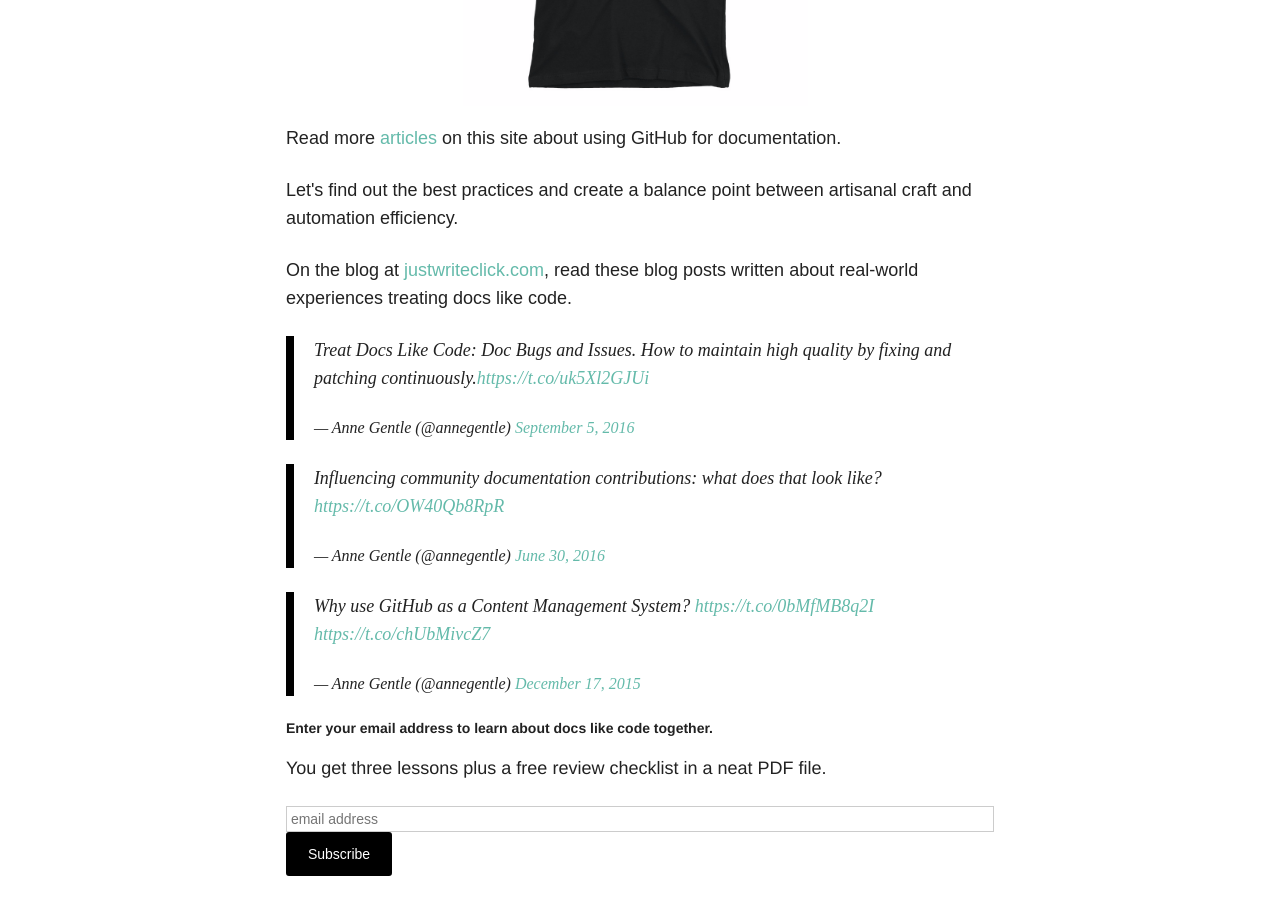
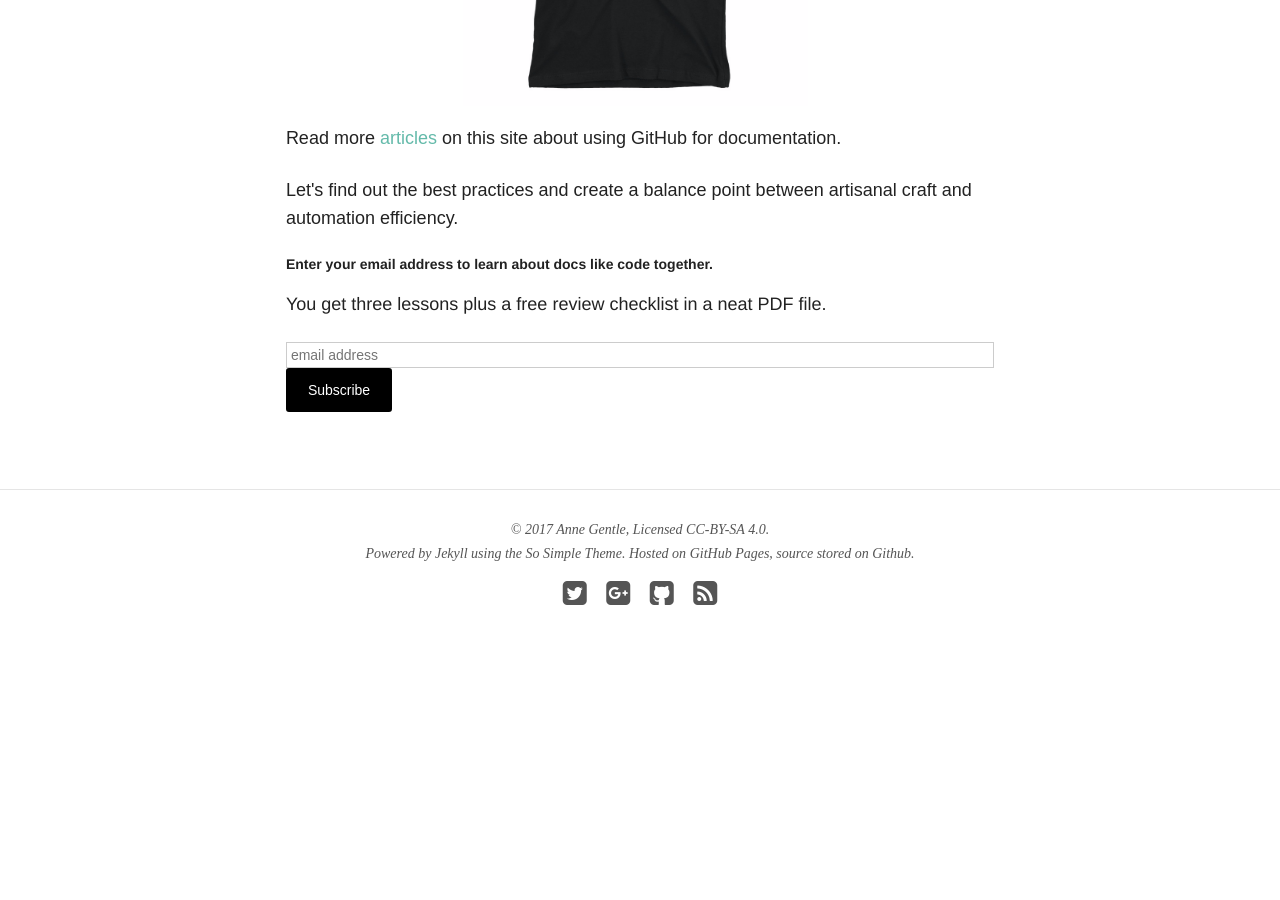
Before and after one commit to justwriteclick/docslikecode, a Jekyll site: the page built from index.html, in a window 1280 px wide and 900 px high, scrolled down 1236 px. Built offline with Jekyll 4.4.1, drawn with Linux system fonts in a browser that asks for light colours; nearby versions of some CDN libraries; comment, search, counter and statistics services are not loaded; after the commit the page ends 1941 px from its top, so only the background shows below that.

Commit message:
Remove tweets with http links

```diff
--- a/index.html
+++ b/index.html
@@ -24,13 +24,5 @@ using GitHub for documentation.</p>
 Let's find out the best practices and create a balance point between artisanal craft and automation efficiency.
 </p>
 
-<p>On the blog at <a href="https://justwriteclick.com">justwriteclick.com</a>, read these blog posts written about real-world experiences treating docs like code.</p>
-
-<blockquote class="twitter-tweet" data-lang="en"><p lang="en" dir="ltr">Treat Docs Like Code: Doc Bugs and Issues. How to maintain high quality by fixing and patching continuously.<a href="https://t.co/uk5Xl2GJUi">https://t.co/uk5Xl2GJUi</a></p>&mdash; Anne Gentle (@annegentle) <a href="https://twitter.com/annegentle/status/772616615623925760">September 5, 2016</a></blockquote>
-<script async src="//platform.twitter.com/widgets.js" charset="utf-8"></script>
-<blockquote class="twitter-tweet" data-lang="en"><p lang="en" dir="ltr">Influencing community documentation contributions: what does that look like? <a href="https://t.co/OW40Qb8RpR">https://t.co/OW40Qb8RpR</a></p>&mdash; Anne Gentle (@annegentle) <a href="https://twitter.com/annegentle/status/748503537139617792">June 30, 2016</a></blockquote>
-<script async src="//platform.twitter.com/widgets.js" charset="utf-8"></script>
-<blockquote class="twitter-tweet" data-lang="en"><p lang="en" dir="ltr">Why use GitHub as a Content Management System? <a href="https://t.co/0bMfMB8q2I">https://t.co/0bMfMB8q2I</a> <a href="https://t.co/chUbMivcZ7">https://t.co/chUbMivcZ7</a></p>&mdash; Anne Gentle (@annegentle) <a href="https://twitter.com/annegentle/status/677493432600825856">December 17, 2015</a></blockquote>
-<script async src="//platform.twitter.com/widgets.js" charset="utf-8"></script>
 
 {% include sign-up.html %}
```
